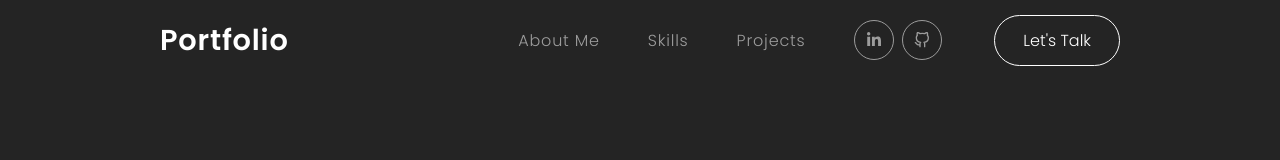
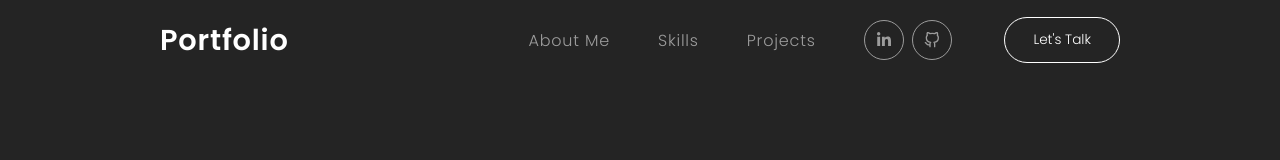
Before and after one commit to plouuf/me, a React (Create React App) app: page / in a window 1280 px wide. Shown: the top 160 px of the page. Built offline with nearby package versions, Linux system fonts and the light colour scheme.

Commit message:
adjustment and fix

```diff
--- a/src/components/Footer/Footer.jsx
+++ b/src/components/Footer/Footer.jsx
@@ -15,7 +15,7 @@ const Footer = () => {
       <FooterWrapper>
         <FooterLogo to="/">Portfolio</FooterLogo>
         <FooterAuthor>
-          Made with <BeatingHeart /> by ploouf
+          Built with <BeatingHeart /> by ploouf
         </FooterAuthor>
         <WebsiteRights>
           © {new Date().getFullYear()} All rights reserved.
--- a/src/components/Navbar/NavbarElements.jsx
+++ b/src/components/Navbar/NavbarElements.jsx
@@ -115,7 +115,7 @@ export const NavButton = styled.div`
   }
 `;
 
-export const NavButtonLink = styled.div`
+export const NavButtonLink = styled.p`
   background: #242424;
   border-radius: 50px;
   padding: 12px 28px;
@@ -124,6 +124,7 @@ export const NavButtonLink = styled.div`
   color: #fff;
   cursor: pointer;
   transition: all 0.2s ease-in-out;
+  font-size: 0.85rem;
 
   &:hover {
     transition: all 0.2s ease-in-out;
```
Also changed, not shown: src/components/SectionSeperator/SectionSeperator.jsx (added), src/components/SectionSeperator/SectionSeperatorElements.jsx (added).
